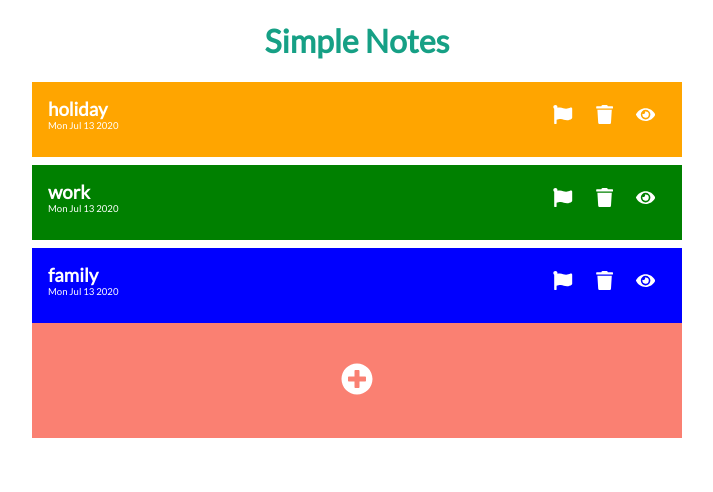
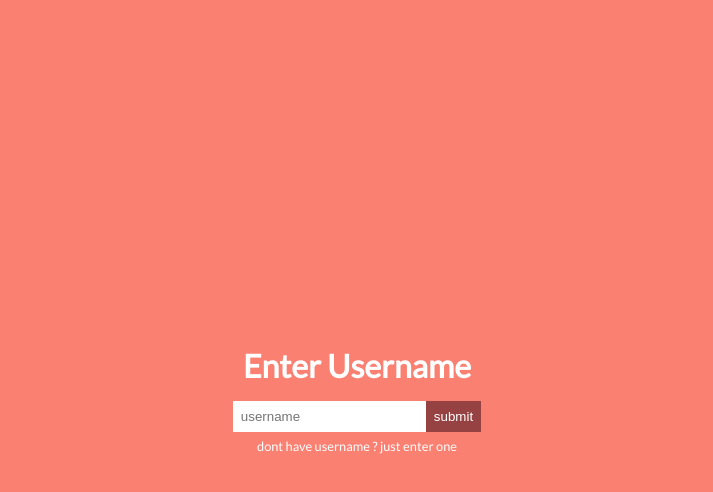
Before and after one commit to fabianvieri/sb-simple-notes, a React (Create React App) app: page / in a window 1280 px wide. Shown: the top 492 px of the page, without its empty margins (283-996 px from the left). Built offline with nearby package versions, Linux system fonts and the light colour scheme.

Commit message:
add local storage use localStorage to store username

```diff
--- a/package.json
+++ b/package.json
@@ -5,6 +5,7 @@
   "keywords": [],
   "main": "src/index.js",
   "dependencies": {
+    "local-storage": "2.0.0",
     "react": "16.12.0",
     "react-dom": "16.12.0",
     "react-icons": "3.10.0",
--- a/src/App.js
+++ b/src/App.js
@@ -1,16 +1,30 @@
-import React, { useState } from "react";
+import React, { useState, Fragment } from "react";
 import "./styles.scss";
 import Note from "./components/Note/Note";
 import Login from "./components/Login/Login";
 
 export default function App() {
   const [isLogin, setLogin] = useState(false);
+  const [username, setUsername] = useState("");
+
+  const handleUsernameChange = event => {
+    setUsername(event.target.value);
+  };
 
   return (
     <div className="App">
-      {/* {isLogin ? null : <Login click={setLogin} />} */}
-      <h1>Simple Notes</h1>
-      <Note />
+      {isLogin ? (
+        <Fragment>
+          <h1>{username}'s notes</h1>
+          <Note username={username} />
+        </Fragment>
+      ) : (
+        <Login
+          click={() => setLogin(!isLogin)}
+          username={username}
+          change={handleUsernameChange}
+        />
+      )}
     </div>
   );
 }
--- a/src/components/AddNote/AddNote.scss
+++ b/src/components/AddNote/AddNote.scss
@@ -1,9 +1,12 @@
 .AddNote {
-  background: salmon;
+  background: rgb(211, 95, 83);
   padding: 2.5em;
-
   .icon-plus {
     color: white;
     font-size: 2em;
   }
+  cursor: pointer;
+  &:hover {
+    background: rgb(192, 93, 82);
+  }
 }
--- a/src/components/Login/Login.js
+++ b/src/components/Login/Login.js
@@ -1,14 +1,22 @@
 import React from "react";
 import "./Login.scss";
 
-const Login = () => {
+const Login = ({ click, username, change }) => {
   return (
     <div className="Login">
-      <div>
-        <h1>Login</h1>
-        <input type="text" placeholder="username" />
-        <button>submit</button>
-        <p>dont have username just create one</p>
+      <div className="form">
+        <h1>Enter Username</h1>
+        <input
+          type="text"
+          placeholder="username"
+          value={username}
+          onChange={change}
+          required
+        />
+        <button type="submit" onClick={click}>
+          submit
+        </button>
+        <p>dont have username ? just enter one</p>
       </div>
     </div>
   );
--- a/src/components/Login/Login.scss
+++ b/src/components/Login/Login.scss
@@ -5,4 +5,34 @@
   right:0;
   bottom:0;
   background-color: salmon;
+  display: flex;
+  align-items: center;
+  justify-content: center;
+
+  .form {
+    input {
+      padding: .6em;
+      border: none;
+    }
+
+    h1 {
+      color: white;
+      margin: 0 0 .5em;
+    }
+
+    button {
+      padding: .6em;
+      border: none;
+      outline: none;
+      cursor: pointer;
+      color: white;
+      background-color: rgb(151, 66, 66);
+    }
+
+    p {
+      color: white;
+      font-size: .8rem;
+      margin: .5em 0 0;
+    }
+  }
 }
--- a/src/components/Note/Note.js
+++ b/src/components/Note/Note.js
@@ -1,37 +1,42 @@
-import React, { useState } from "react";
+import React, { useState, useEffect } from "react";
 import "./Note.scss";
 import NoteItem from "../NoteItem/NoteItem";
 import AddNote from "../AddNote/AddNote";
 import TagView from "../TagView/TagView";
 
-const initNotesItem = [
-  {
-    id: "note1",
-    tag: "holiday",
-    data: "this is my hobby",
-    date: new Date(),
-    color: "orange"
-  },
-  {
-    id: "note2",
-    tag: "work",
-    data: "don't be late at work",
-    date: new Date(),
-    color: "green"
-  },
-  {
-    id: "note3",
-    tag: "family",
-    data: "my sister birthday",
-    date: new Date(),
-    color: "blue"
-  }
-];
+// const initNotesItem = [
+//   {
+//     id: "note1",
+//     tag: "holiday",
+//     data: "this is my hobby",
+//     date: new Date()
+//   },
+//   {
+//     id: "note2",
+//     tag: "work",
+//     data: "don't be late at work",
+//     date: new Date()
+//   },
+//   {
+//     id: "note3",
+//     tag: "family",
+//     data: "my sister birthday",
+//     date: new Date()
+//   }
+// ];
 
-const Note = () => {
-  const [notesItem, setNotesItem] = useState(initNotesItem);
+const Note = ({ username }) => {
+  const [notesItem, setNotesItem] = useState([]);
   const [toogleTag, setToogleTag] = useState(false);
   const [noteToChangeTag, setNoteToChangeTag] = useState("");
+
+  useEffect(() => {
+    localStorage.clear();
+    const initNotesItem = localStorage.getItem(username);
+    if (initNotesItem) {
+      setNotesItem(JSON.parse(initNotesItem));
+    }
+  }, [username]);
 
   const handleTextChange = (event, id) => {
     const tempNotesItem = [...notesItem];
```
Also changed, not shown: src/styles.scss (line endings or trailing spaces).
